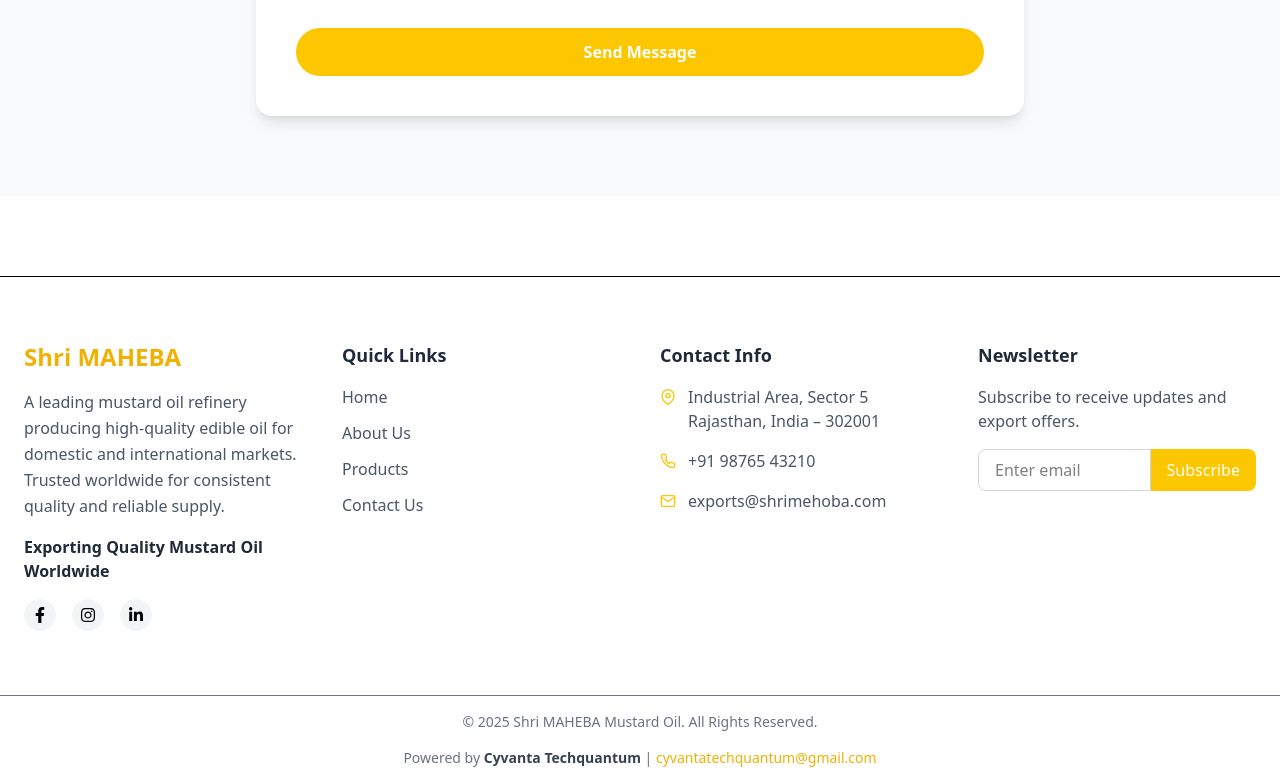
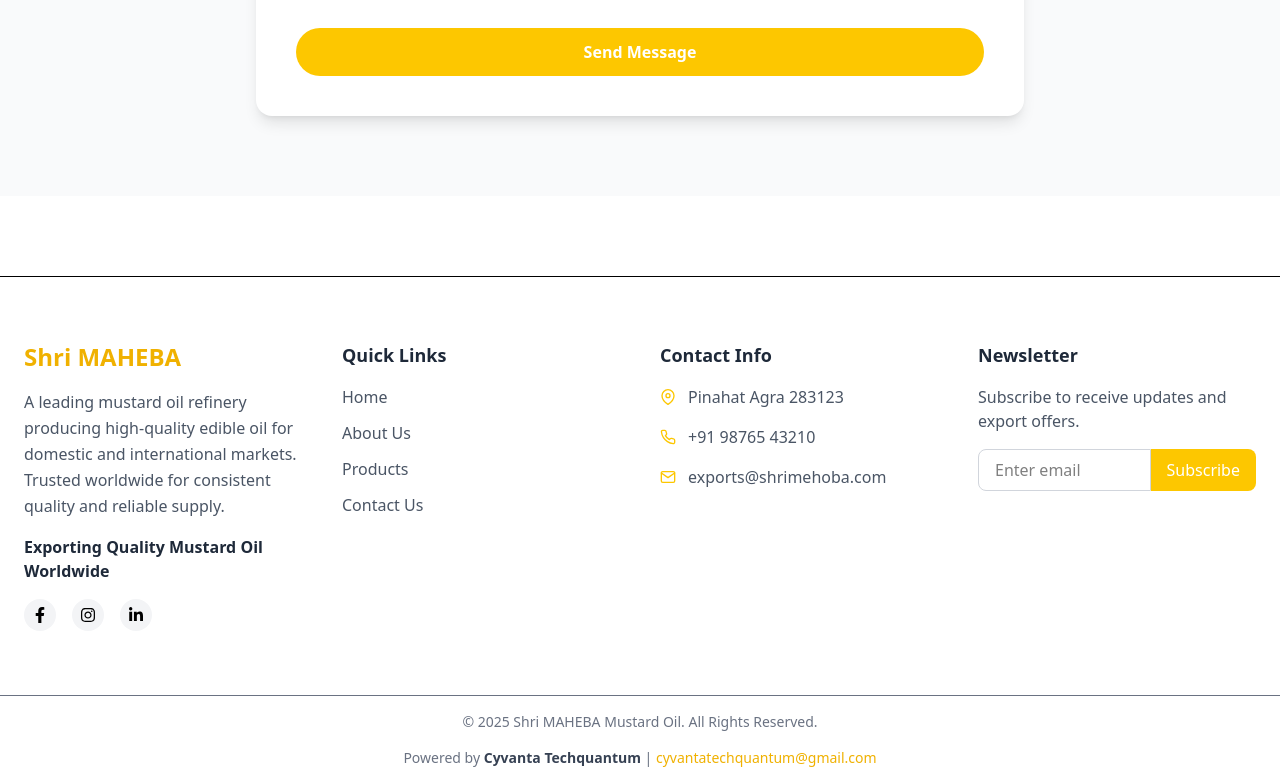
Before and after one commit to Shivanshi88/Musturd_Oil, a React (Vite) app: page /contact in a window 1280 px wide. Shown: the part 1036-1820 px from the top of the page. Built offline with nearby package versions, Linux system fonts and the light colour scheme.

Commit message:
updation

```diff
--- a/src/Components/Footer.jsx
+++ b/src/Components/Footer.jsx
@@ -66,8 +66,8 @@
             <div className="flex gap-3 items-start">
               <FiMapPin className="text-yellow-400 mt-1" />
               <p>
-                Industrial Area, Sector 5 <br />
-                Rajasthan, India – 302001
+               Pinahat Agra
+                 283123
               </p>
             </div>
 
```
